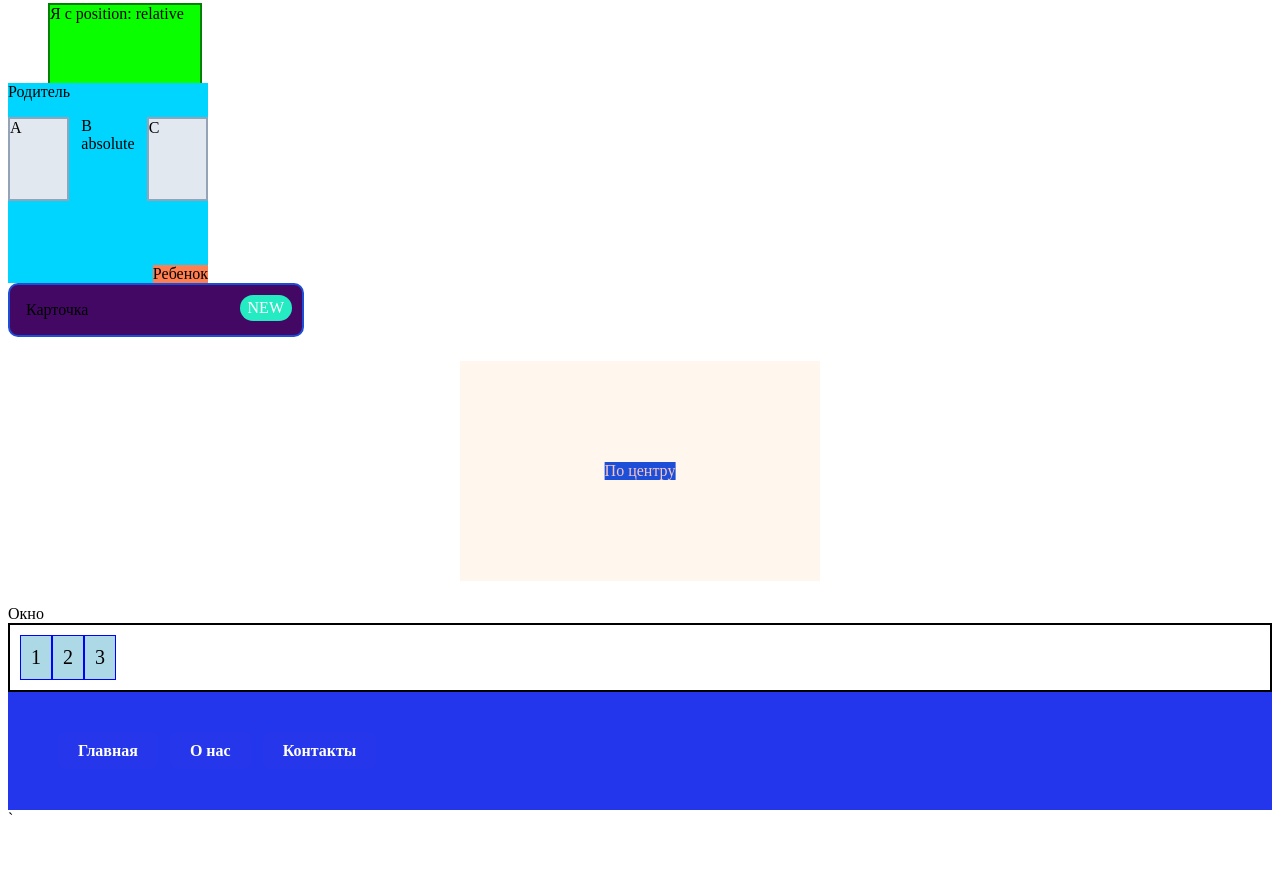
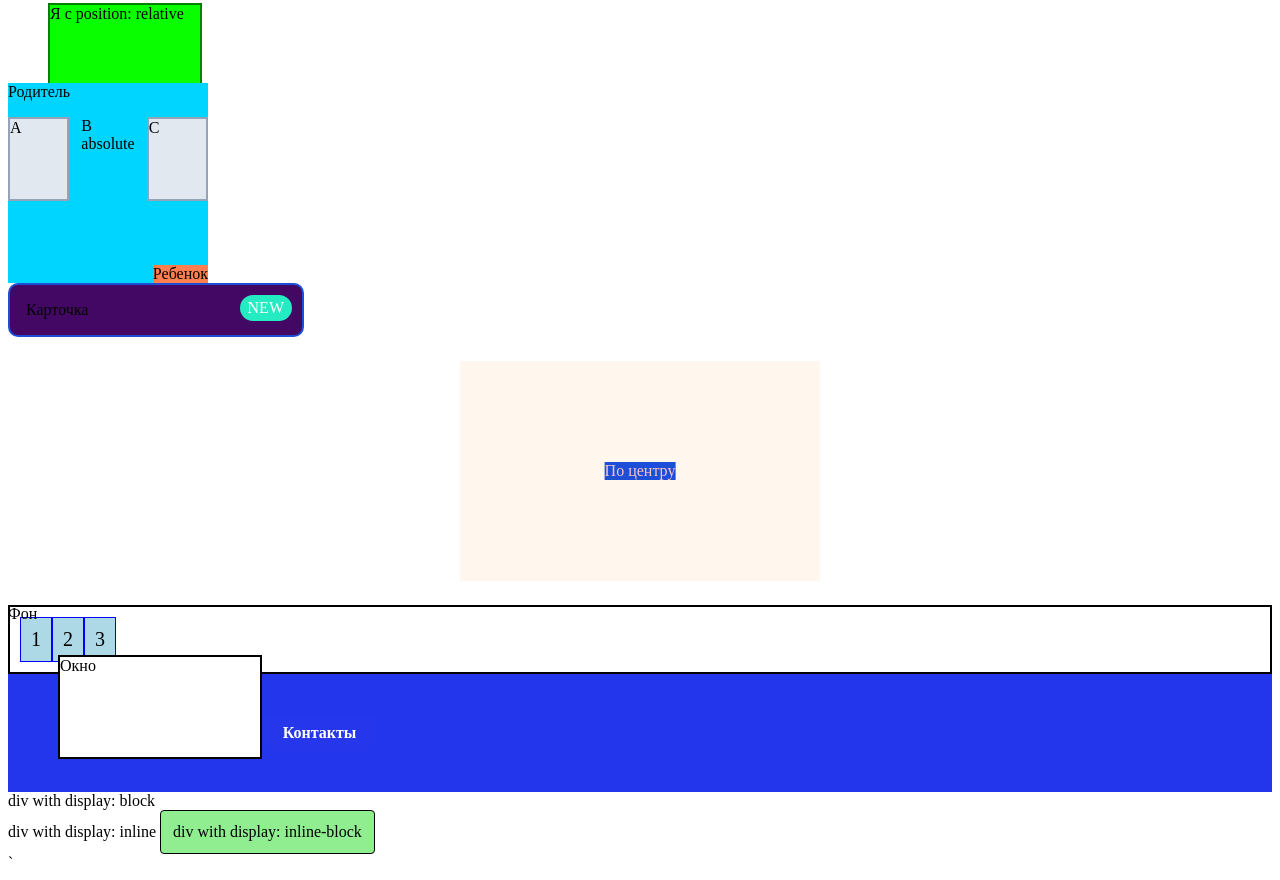
Before and after one commit to arinxwll/arina, a plain HTML site: page index.html in a window 1280 px wide. Shown: the part 2242-3122 px from the top of the page. Before the commit the page ends 3078 px from the top, so only its background shows below. Drawn offline with Linux system fonts and the light colour scheme; files whose address does not match are found by name.

Commit message:
Exercise with divs

```diff
--- a/index.html
+++ b/index.html
@@ -1,5 +1,6 @@
 <!DOCTYPE html>
 <head>
+    <meta charset="UTF-8">
     <link rel="stylesheet" href="styles.css">
     <title>Сайт про меня</title>
 
@@ -129,7 +130,7 @@
                 <div class="modal">По центру</div>
             </div>
             <div>
-                <div class="wrapper"
+                <div class="wrapper">
                      <div class="window">Окно</div>
                     <div class="background">Фон</div>
                 </div>
@@ -148,6 +149,14 @@
             </nav>
 
           </footer>
+
+           <div class="exercise">
+               <div>div with display: block</div>
+               <div>div with display: inline</div>
+               <div>div with display: inline-block</div>
+           </div>
+
+
           <script src="script.js"></script>
      </body>
 </html>
--- a/styles.css
+++ b/styles.css
@@ -144,3 +144,16 @@
     padding: 10px;
     font-size: 20px;
 }
+
+.exercise div:nth-of-type(2) {
+    display: inline;
+}
+
+.exercise div:nth-of-type(3) {
+    background: lightgreen;
+    padding: 12px;
+    border: 1px solid #000;
+    border-radius: 4px;
+    cursor: pointer;
+    display: inline-block;
+}
```
